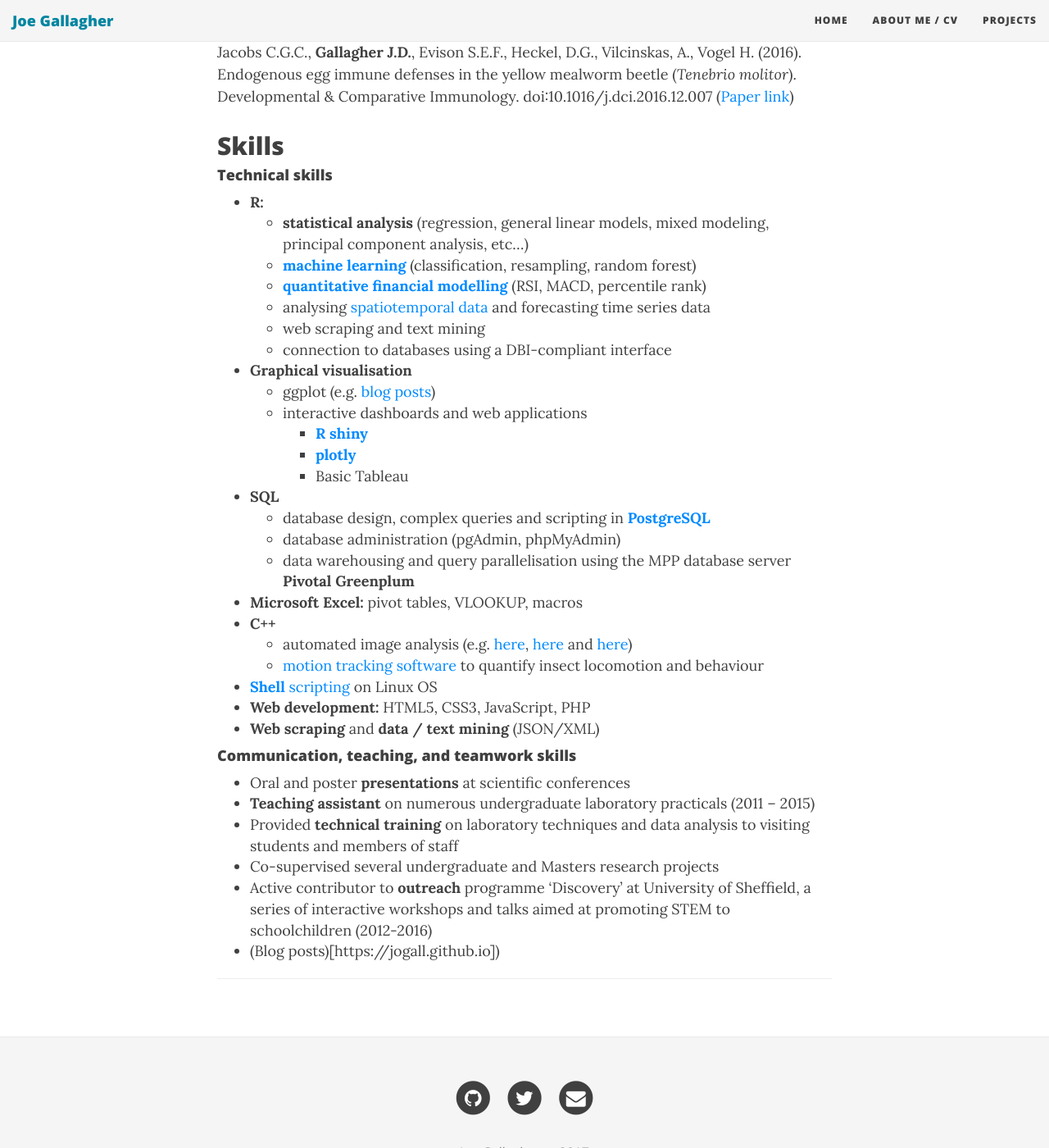
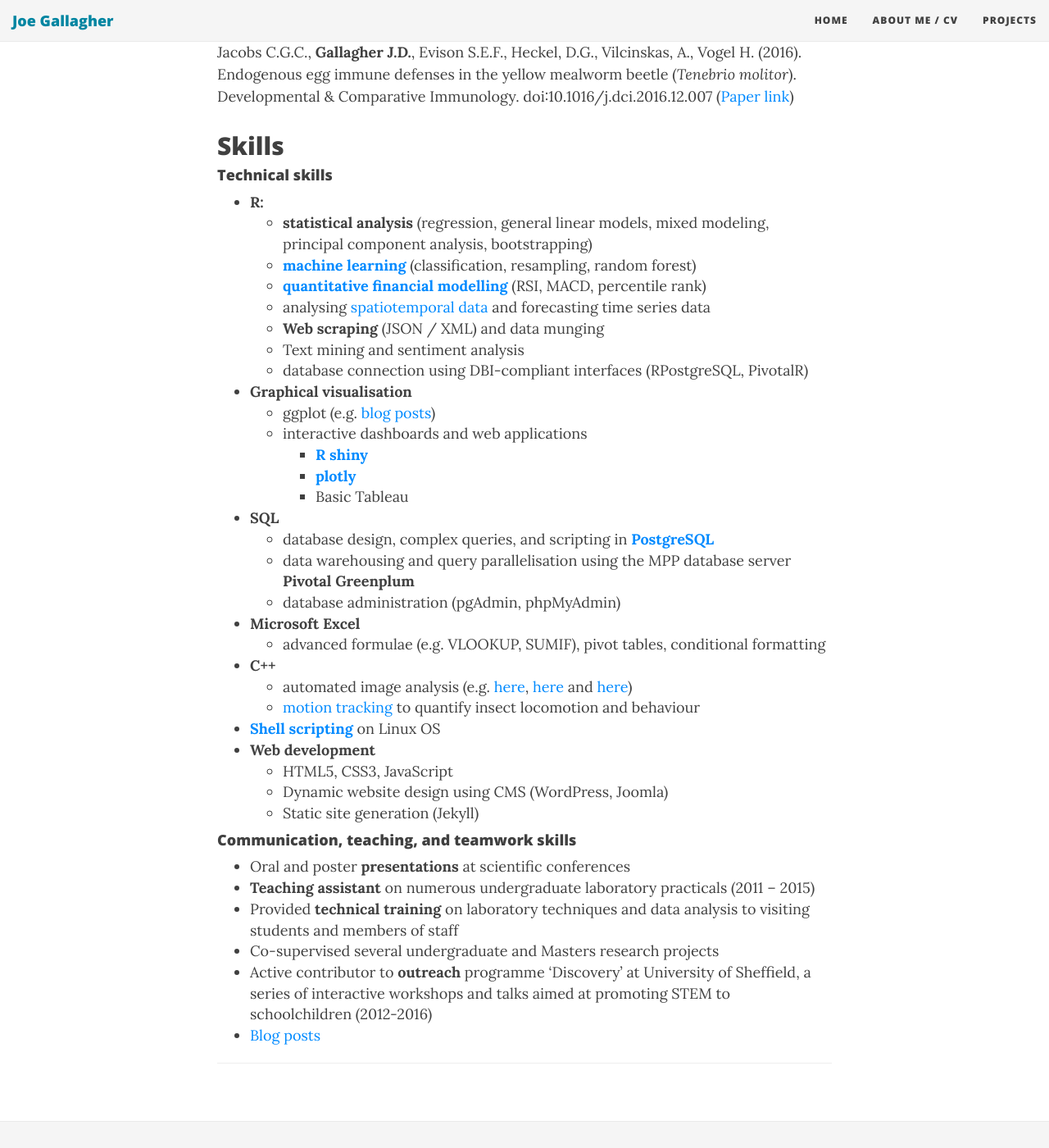
Before and after one commit to JoGall/jogall.github.io, a Jekyll site: the page built from cv.md, in a window 1280 px wide and 1400 px high, scrolled down 919 px. Shown: the whole window at 82% size. Built offline with Jekyll 4.4.1, drawn with Linux system fonts in a browser that asks for light colours; nearby versions of some CDN libraries; some of the changed text lies outside the part shown.

Commit message:
Updated CV

```diff
--- a/cv.md
+++ b/cv.md
@@ -3,9 +3,9 @@
 title: About me / CV
 ---
 
-I'm a evolutionary biologist who loves data of all kinds. Finished my [Ph.D. on insect immunology](http://etheses.whiterose.ac.uk/12275/) in 2016 and now looking to transition into a career in data science. I'm a massive football (soccer) nerd and like to test out new methods for analysis and visualisation using football data (see my [blog posts](https://jogall.github.io/2017-05-12-home-away-pref/)).
+I'm a evolutionary biologist who loves data of all kinds. Finished my [Ph.D. on insect immunology](http://etheses.whiterose.ac.uk/12275/) in 2016 and now embarking on a career in data science. I'm a massive football (soccer) nerd and like to learn new methods of analysis and visualisation using football data (see my [blog posts](https://jogall.github.io/2017-05-12-home-away-pref/)).
 
-**Contact**: joedgallagher[at]gmail.com
+**Contact**: joedgallagher[at]gmail[dot]com
 
 **Location**: Liverpool, UK
 
@@ -35,12 +35,13 @@
 #### Technical skills
 
 * **R:**
-    * **statistical analysis** (regression, general linear models, mixed modeling, principal component analysis, etc...)
+    * **statistical analysis** (regression, general linear models, mixed modeling, principal component analysis, bootstrapping)
     * [**machine learning**](https://github.com/JoGall/FantasyPL) (classification, resampling, random forest)
     * [**quantitative financial modelling**](https://github.com/JoGall/quantdb) (RSI, MACD, percentile rank)
     * analysing [spatiotemporal data](e.g. [here](https://github.com/JoGall/simulated-walks) and [here](https://github.com/JoGall/rubitrail)) and forecasting time series data
-    * web scraping and text mining
-    * connection to databases using a DBI-compliant interface
+    * **Web scraping** (JSON / XML) and data munging
+    * Text mining and sentiment analysis
+    * database connection using DBI-compliant interfaces (RPostgreSQL, PivotalR)
 * **Graphical visualisation**
     * ggplot (e.g. [blog](https://jogall.github.io/2017-05-24-final-gameweek-extravaganzas/) [posts](https://jogall.github.io/2017-08-04-robin-hood-teams/))
     * interactive dashboards and web applications
@@ -48,16 +49,19 @@
         * [**plotly**](https://plot.ly/~jogal)
         * Basic Tableau
 * **SQL**
-    * database design, complex queries and scripting in [**PostgreSQL**](https://github.com/JoGall/quantdb)
+    * database design, complex queries, and scripting in [**PostgreSQL**](https://github.com/JoGall/quantdb)
+    * data warehousing and query parallelisation using the MPP database server **Pivotal Greenplum**
     * database administration (pgAdmin, phpMyAdmin)
-    * data warehousing and query parallelisation using the MPP database server **Pivotal Greenplum**
-* **Microsoft Excel:** pivot tables, VLOOKUP, macros
+* **Microsoft Excel**
+    * advanced formulae (e.g. VLOOKUP, SUMIF), pivot tables, conditional formatting
 * **C++**
     * automated image analysis (e.g. [here](https://github.com/JoGall/nylon-encapsulation), [here](https://github.com/JoGall/ladybird-spots) and [here](https://github.com/JoGall/cuticular-melanisation))
-    * [motion tracking software](https://sourceforge.net/projects/ubitrail/) to quantify insect locomotion and behaviour
-* [**Shell** scripting](https://github.com/JoGall/quantdb) on Linux OS
-* **Web development:** HTML5, CSS3, JavaScript, PHP
-* **Web scraping** and **data / text mining** (JSON/XML)
+    * [motion tracking](https://sourceforge.net/projects/ubitrail/) to quantify insect locomotion and behaviour
+* [**Shell scripting**](https://github.com/JoGall/quantdb) on Linux OS
+* **Web development**
+    * HTML5, CSS3, JavaScript
+    * Dynamic website design using CMS (WordPress, Joomla)
+    * Static site generation (Jekyll)
 
 
 #### Communication, teaching, and teamwork skills
@@ -67,6 +71,6 @@
 * Provided **technical training** on laboratory techniques and data analysis to visiting students and members of staff
 * Co-supervised several undergraduate and Masters research projects
 * Active contributor to **outreach** programme 'Discovery' at University of Sheffield, a series of interactive workshops and talks aimed at promoting STEM to schoolchildren (2012-2016)
-* (Blog posts)[https://jogall.github.io])
+* [Blog posts](https://jogall.github.io)
 
 ------------
```
